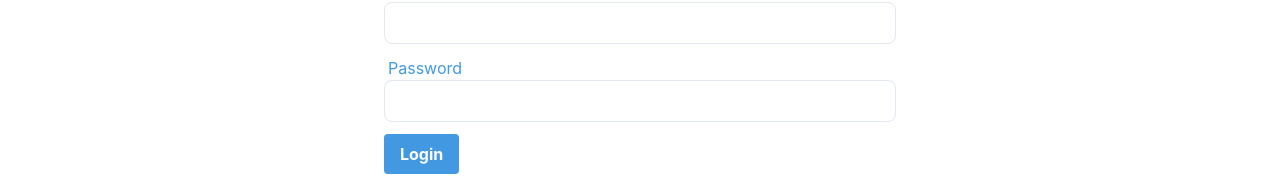
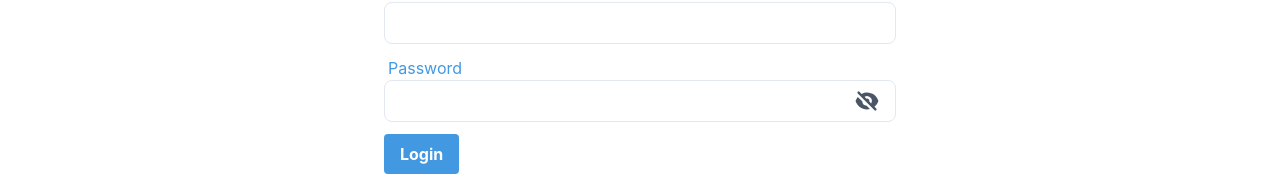
Before and after one commit to Omiran-Organization/Omiran-App, a Next.js app in the folder frontend/: page /login in a window 1280 px wide. Shown: the part 305-481 px from the top of the page. Built offline with nearby package versions, Linux system fonts and the light colour scheme; a web font is replaced by a local one.

Commit message:
control inputs on login page

```diff
--- a/frontend/src/pages/login.tsx
+++ b/frontend/src/pages/login.tsx
@@ -1,27 +1,63 @@
 import * as React from "react";
 
-const LoginPage: React.FunctionComponent = () => (
+const LoginPage: React.FunctionComponent = () => {
+  const [emailOrUsername, setEmailOrUsername] = React.useState("");
+
+  const [password, setPassword] = React.useState("");
+  const [passwordShown, setPasswordShown] = React.useState(false);
+
+  return (
     <div className="flex flex-col items-center h-screen w-4/5 md:w-2/5 mx-auto">
       <div className="flex-grow-2" />
       <h1 className="text-blue-500 text-4xl font-bold leading-none">Omiran</h1>
       <h3 className="text-blue-500 text-sm mb-3">
         The Open Source Streaming Platform
       </h3>
-    <label className="text-blue-500 w-full pl-1" htmlFor="email-username-input">
+      <label
+        className="text-blue-500 w-full pl-1"
+        htmlFor="email-username-input"
+      >
         Email / Username
       </label>
       <input
         className="input w-full mb-3"
         type="text"
+        value={emailOrUsername}
+        onChange={(e: React.ChangeEvent<HTMLInputElement>): void =>
+          setEmailOrUsername(e.target.value)
+        }
         id="email-username-input"
       />
       <label className="text-blue-500 w-full pl-1" htmlFor="password-input">
         Password
       </label>
-    <input className="input w-full mb-3" type="password" id="password-input" />
+      <div className="input flex flex-row w-full mb-3">
+        <input
+          className="w-full"
+          type={passwordShown ? "text" : "password"}
+          value={password}
+          onChange={(e: React.ChangeEvent<HTMLInputElement>): void =>
+            setPassword(e.target.value)
+          }
+          id="password-input"
+        />
+        <div
+          className="text-gray-700 hover:text-gray-800"
+          onClick={(): void => setPasswordShown(!passwordShown)}
+        >
+          {passwordShown ? (
+            // prettier-ignore
+            <svg className="h-6 s-6 my-auto" fill="currentColor" viewBox="0 0 20 20"><path d="M10 12a2 2 0 100-4 2 2 0 000 4z"></path><path d="M.458 10C1.732 5.943 5.522 3 10 3s8.268 2.943 9.542 7c-1.274 4.057-5.064 7-9.542 7S1.732 14.057.458 10zM14 10a4 4 0 11-8 0 4 4 0 018 0z" clipRule="evenodd" fillRule="evenodd"></path></svg>
+          ) : (
+            // prettier-ignore
+            <svg className="h-6 s-6 my-auto" fill="currentColor" viewBox="0 0 20 20"><path d="M3.707 2.293a1 1 0 00-1.414 1.414l14 14a1 1 0 001.414-1.414l-1.473-1.473A10.014 10.014 0 0019.542 10C18.268 5.943 14.478 3 10 3a9.958 9.958 0 00-4.512 1.074l-1.78-1.781zm4.261 4.26l1.514 1.515a2.003 2.003 0 012.45 2.45l1.514 1.514a4 4 0 00-5.478-5.478z" clipRule="evenodd" fillRule="evenodd"></path><path d="M12.454 16.697L9.75 13.992a4 4 0 01-3.742-3.741L2.335 6.578A9.98 9.98 0 00.458 10c1.274 4.057 5.065 7 9.542 7 .847 0 1.669-.105 2.454-.303z"></path></svg>
+          )}
+        </div>
+      </div>
       <button className="btn btn-blue self-start">Login</button>
       <div className="flex-grow-3" />
     </div>
   );
+};
 
 export default LoginPage;
--- a/frontend/src/pages/signup.tsx
+++ b/frontend/src/pages/signup.tsx
@@ -19,10 +19,17 @@ const SignupPage: React.FunctionComponent = () => (
       Password
     </label>
     <input className="input w-full mb-1" type="password" id="password-input" />
-    <label className="text-blue-500 w-full pl-1" htmlFor="confirm-password-input">
+    <label
+      className="text-blue-500 w-full pl-1"
+      htmlFor="confirm-password-input"
+    >
       Confirm Password
     </label>
-    <input className="input w-full mb-2" type="text" id="confirm-password-input" />
+    <input
+      className="input w-full mb-2"
+      type="password"
+      id="confirm-password-input"
+    />
     <button className="btn btn-blue self-start">Signup</button>
     <div className="flex-grow-3" />
   </div>
```
Lines whose indentation alone changed are shown as unchanged.
